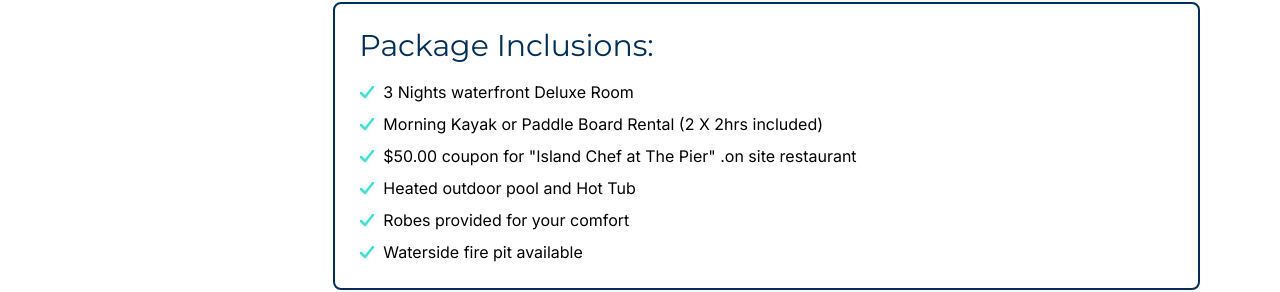
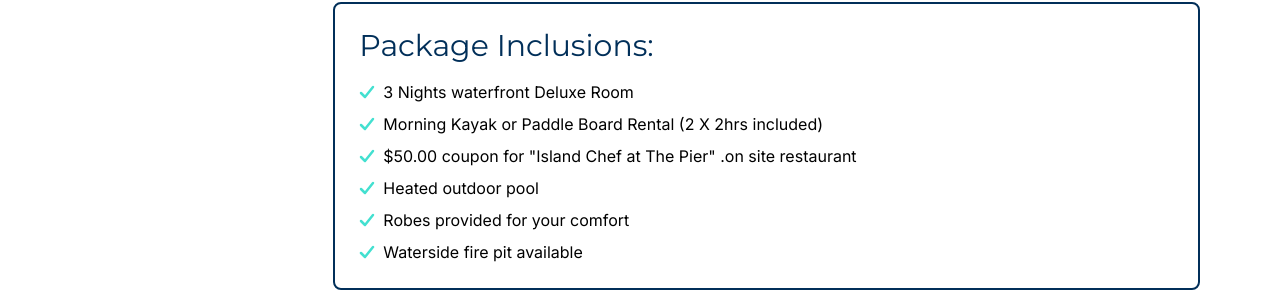
Before and after one commit to evanlarkin10/pier-website, a Next.js app: page /romance-packages in a window 1280 px wide. Shown: the part 766-1058 px from the top of the page. Built offline with nearby package versions, Linux system fonts and the light colour scheme.

Commit message:
Remove hottub reference

```diff
--- a/src/pages/about-us.tsx
+++ b/src/pages/about-us.tsx
@@ -47,9 +47,7 @@ export default function AboutUs() {
                 upgraded rooms (Suites/Jr. Suites & Standard Plus), and all
                 guestrooms have mini-split heat pumps providing individual
                 climate control for heat and A/C. On site you can enjoy our
-                heated outdoor pool and hot tub, our restaurant (Island Chef at
-                The Pier). Your host Chef Nish is returning for a third year
-                after successful firsts in 2023 and 2024.
+                heated outdoor pool and restaurant (Island Favorites).
               </Text>
               <br />
               <br />
--- a/src/pages/romance-packages.tsx
+++ b/src/pages/romance-packages.tsx
@@ -39,7 +39,7 @@ export default function RomancePackages() {
                 "3 Nights waterfront Deluxe Room",
                 "Morning Kayak or Paddle Board Rental (2 X 2hrs included)",
                 '$50.00 coupon for "Island Chef at The Pier" .on site restaurant',
-                "Heated outdoor pool and Hot Tub",
+                "Heated outdoor pool",
                 "Robes provided for your comfort",
                 "Waterside fire pit available",
               ]}
```
